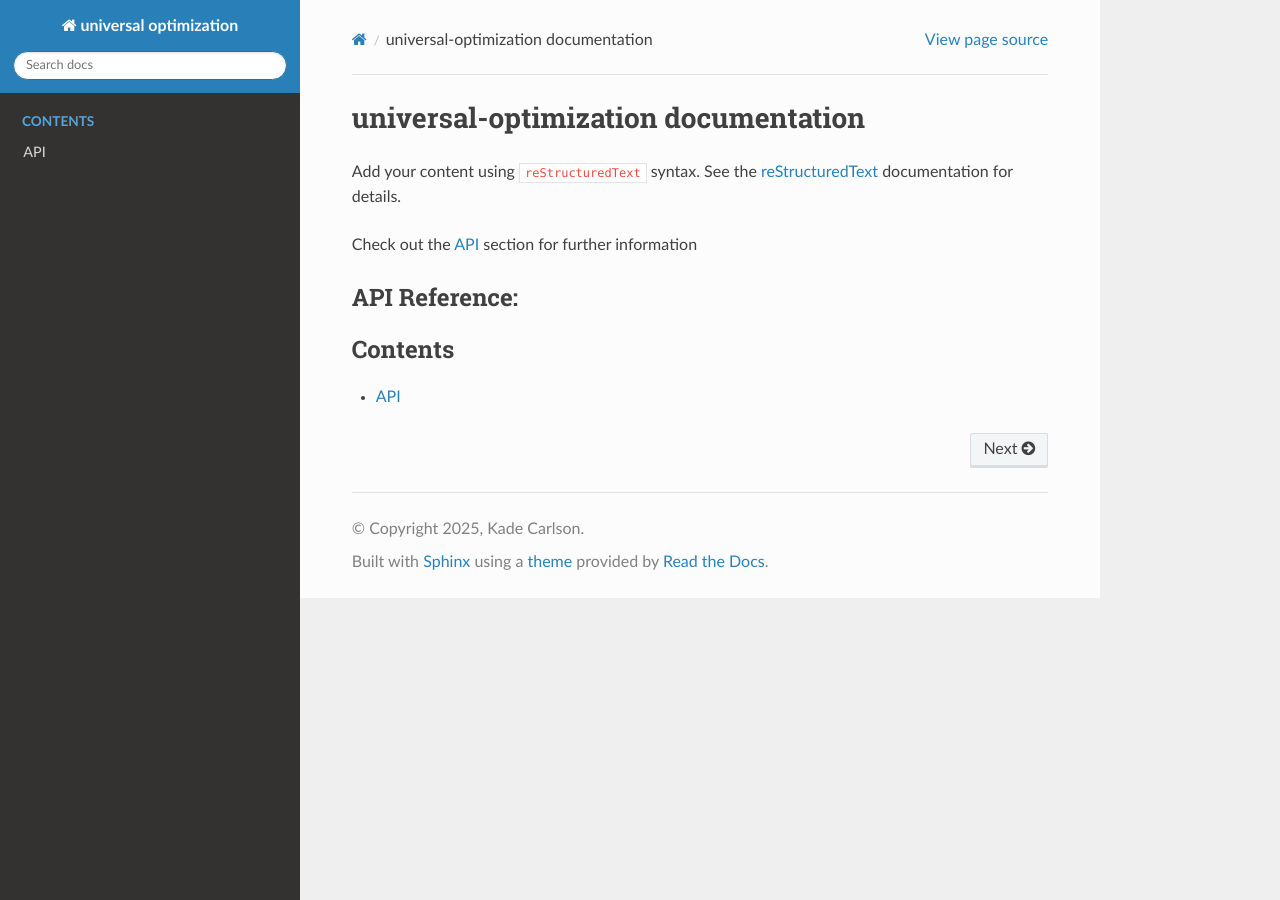
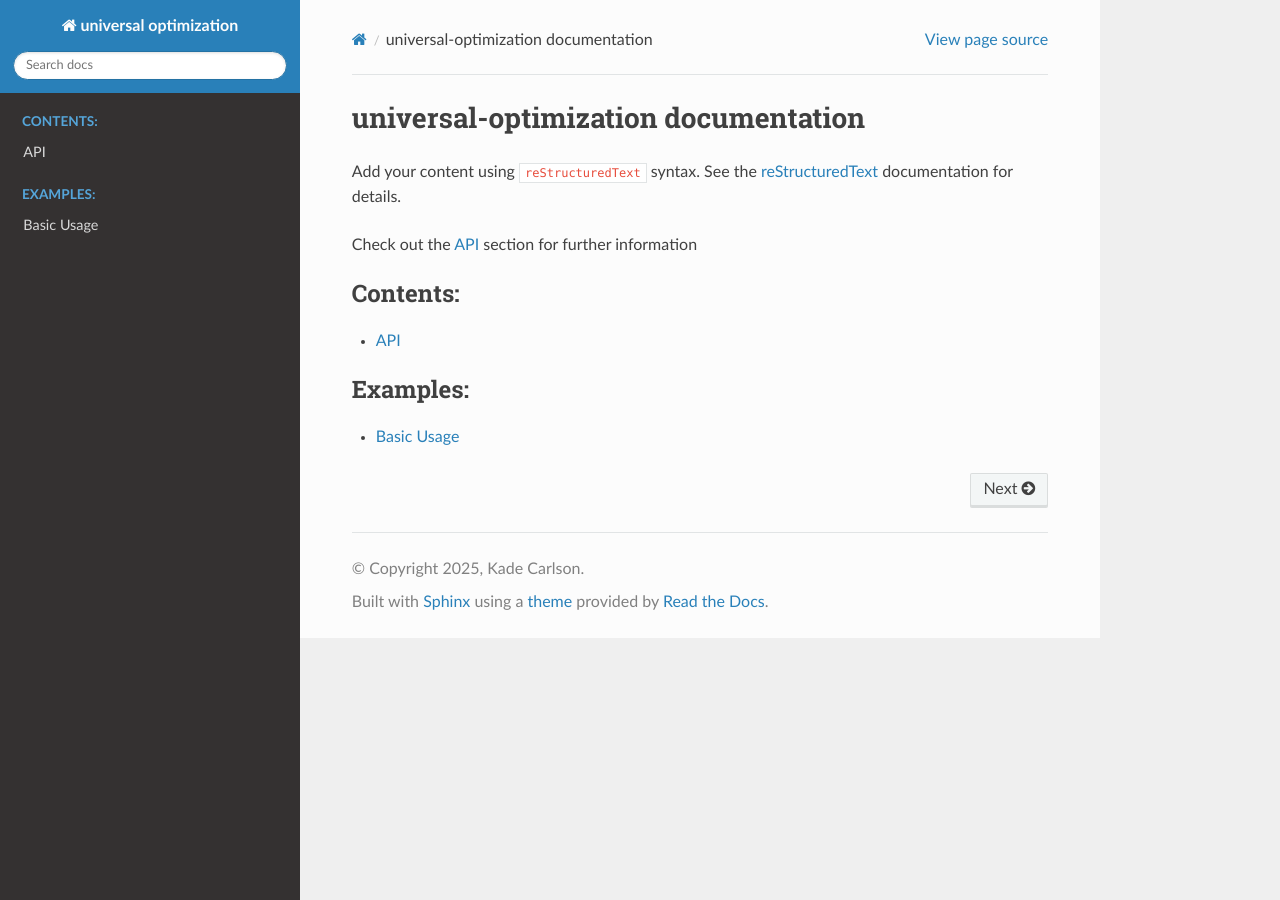
Before and after one commit to UrsaMajorrr/universal-optimization, a Sphinx documentation site: the page built from docs/source/index.rst, in a window 1280 px wide. Built offline with Sphinx 7.4.7 and the Read the Docs theme 3.1.0, drawn with Linux system fonts in a browser that asks for light colours.

Commit message:
Adding a basic usage for testing

```diff
--- /dev/null
+++ b/docs/source/basic_usage.rst
@@ -0,0 +1,2 @@
+Basic Usage
+===========
--- a/docs/source/index.rst
+++ b/docs/source/index.rst
@@ -12,11 +12,14 @@ documentation for details.
 
 Check out the :doc:`api` section for further information
 
-API Reference:
---------------
+.. toctree::
+   :maxdepth: 2
+   :caption: Contents:
+
+   api
 
 .. toctree::
-   :maxdepth: 2
-   :caption: Contents
+   :maxdepth: 3
+   :caption: Examples:
 
-   api
+   basic_usage
```
